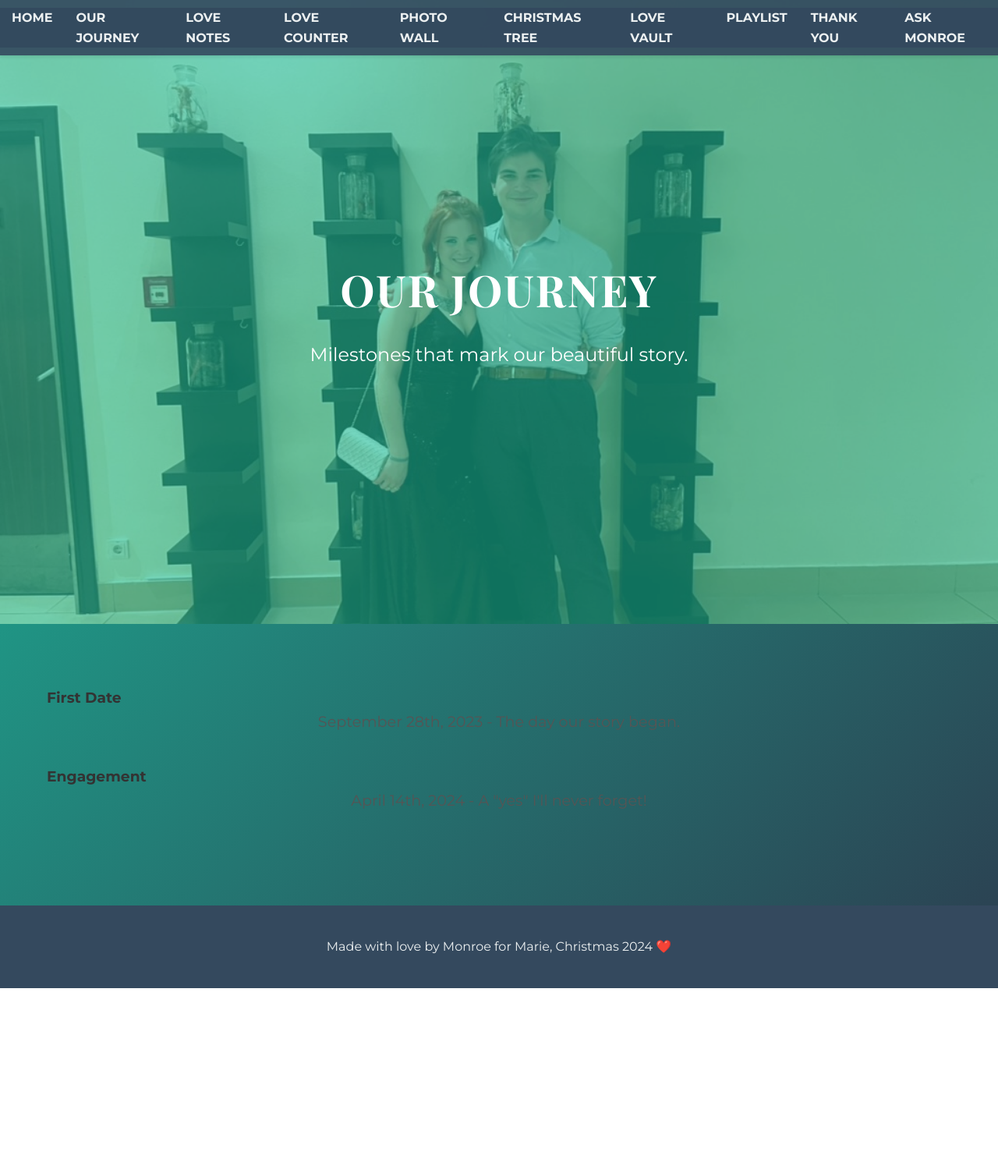
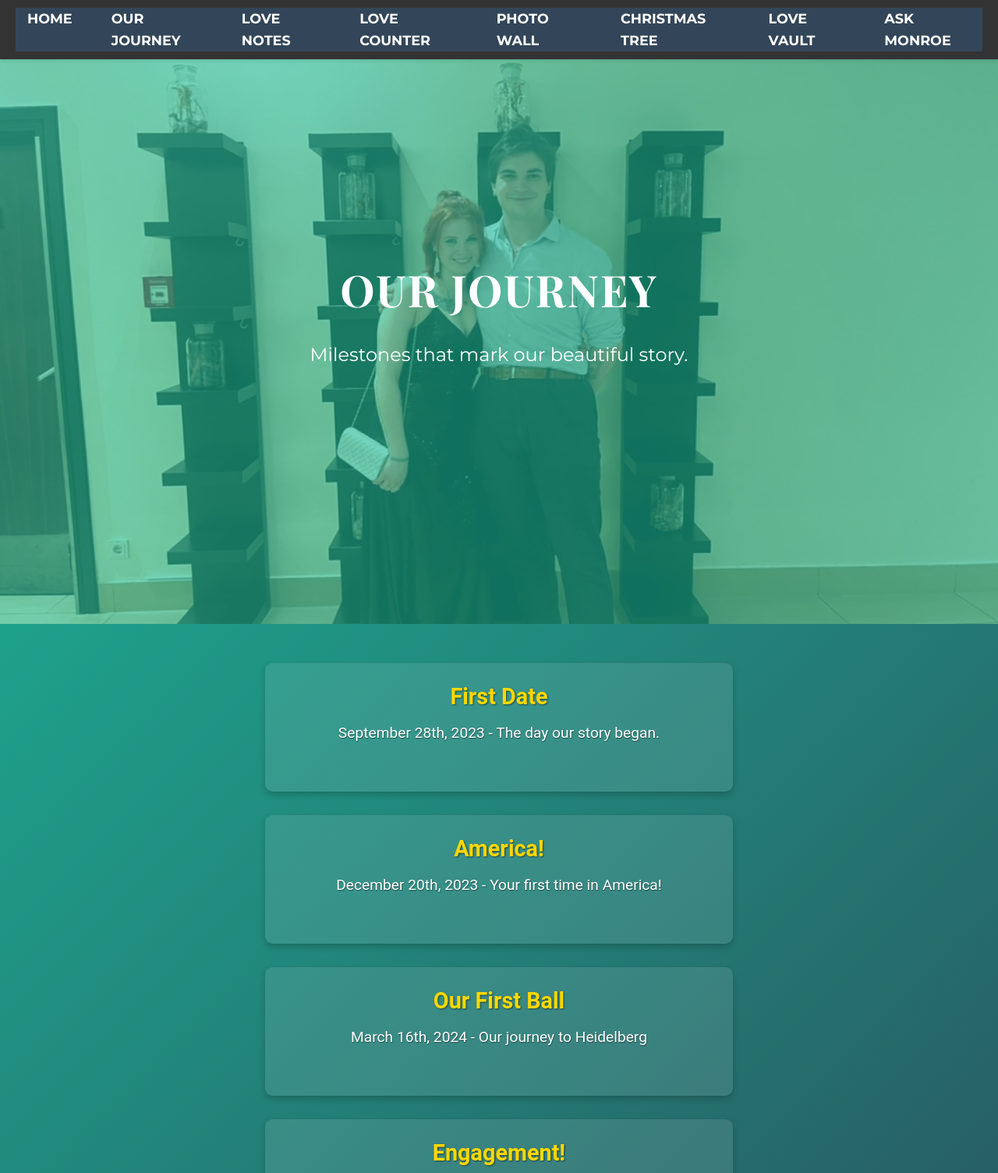
Before and after one commit to monroestephenson/monroeandmarie, a website: page our-journey.html in a window 1280 px wide. Shown: the top 1504 px of the page at 78% size. Before the commit the page ends 1267 px from the top, so only its background shows below. Drawn offline with nearby package versions, Linux system fonts and the light colour scheme.

Commit message:
deploy: cce0812de25e96cc9fd1da95cf356fe98494f1b6

```diff
--- a/assets/css/styles.css
+++ b/assets/css/styles.css
@@ -523,3 +523,100 @@ input[type="text"]:focus, input[type="email"]:focus, textarea:focus {
 .hamburger {
   display: none;
 }
+/* Timeline Section */
+#timeline {
+  background: transparent;
+  padding: 50px 20px;
+  color: #fff;
+  font-family: 'Roboto', sans-serif;
+  text-align: center;
+}
+
+#timeline .timeline {
+  display: flex;
+  flex-direction: column;
+  align-items: center;
+  gap: 30px;
+}
+
+#timeline .milestone {
+  background: rgba(255, 255, 255, 0.1); /* Transparent card */
+  border-radius: 10px;
+  box-shadow: 0 4px 8px rgba(0, 0, 0, 0.2);
+  padding: 20px;
+  max-width: 600px;
+  width: 100%;
+  transition: transform 0.3s ease;
+}
+
+#timeline .milestone:hover {
+  transform: scale(1.05); /* Slight hover effect */
+  box-shadow: 0 8px 16px rgba(0, 0, 0, 0.3);
+}
+
+#timeline .milestone h3 {
+  font-size: 1.8rem;
+  margin-bottom: 10px;
+  color: #ffd700; /* Gold color for headings */
+  text-shadow: 1px 1px 2px rgba(0, 0, 0, 0.5);
+}
+
+#timeline .milestone p {
+  font-size: 1.2rem;
+  line-height: 1.5;
+  color: #ffffff;
+  text-shadow: 0.5px 0.5px 1px rgba(0, 0, 0, 0.5);
+}
+#timeline .milestone {
+  opacity: 0;
+  transform: translateY(20px);
+  animation: fadeInUp 1s forwards;
+}
+
+@keyframes fadeInUp {
+  to {
+      opacity: 1;
+      transform: translateY(0);
+  }
+}
+/* Navigation Menu */
+nav {
+  background-color: #333;
+  padding: 10px 20px;
+}
+
+nav .navbar {
+  list-style: none;
+  display: flex;
+  justify-content: center;
+  gap: 20px;
+  padding: 0;
+  margin: 0;
+}
+
+nav .navbar li {
+  display: inline;
+}
+
+nav .navbar li a {
+  text-decoration: none;
+  color: #fff;
+  font-size: 1.1rem;
+  transition: color 0.3s;
+}
+
+nav .navbar li a:hover {
+  color: #ffd700; /* Gold on hover */
+}
+footer {
+  background: #222;
+  color: #aaa;
+  text-align: center;
+  padding: 20px 0;
+  font-size: 1rem;
+}
+
+footer p {
+  margin: 0;
+  color: #ffd700; /* Gold text */
+}
--- a/our-journey.html
+++ b/our-journey.html
@@ -19,22 +19,18 @@
   <nav>
     <div class="hamburger">&#9776;</div>
     <ul class="navbar">
-      <li><a href="index.html">Home</a></li>
+      <li><a href="index.html" aria-label="Home">Home</a></li>
       <li class="dropdown">
         <a href="our-journey.html" class="dropbtn">Our Journey</a>
-        <div class="dropdown-content">
-          <a href="our-journey.html#first-date">First Date</a>
-          <a href="our-journey.html#engagement">Engagement</a>
-          <a href="our-journey.html#first-trip">First Trip</a>
-        </div>
+
       </li>
       <li><a href="love-notes.html">Love Notes</a></li>
       <li><a href="love-counter.html">Love Counter</a></li>
       <li><a href="photo-wall.html">Photo Wall</a></li>
       <li><a href="christmas-tree.html">Christmas Tree</a></li>
       <li><a href="love-vault.html">Love Vault</a></li>
-      <li><a href="playlist.html">Playlist</a></li>
-      <li><a href="thank-you.html">Thank You</a></li>
+
+
       <li><a href="ask-monroe.html">Ask Monroe</a></li>
     </ul>
   </nav>
@@ -42,15 +38,38 @@
   <!-- TIMELINE SECTION -->
   <section id="timeline">
     <div class="timeline">
-      <div class="milestone" id="first-date">
+      <article class="milestone" id="first-date">
         <h3>First Date</h3>
         <p>September 28th, 2023 - The day our story began.</p>
-      </div>
-      <div class="milestone" id="engagement">
-        <h3>Engagement</h3>
+      </article>
+      <article class="milestone" id="first-date">
+        <h3>America!</h3>
+        <p>December 20th, 2023 - Your first time in America!</p>
+      </article>
+      <article class="milestone" id="first-date">
+        <h3>Our First Ball</h3>
+        <p>March 16th, 2024 - Our journey to Heidelberg</p>
+      </article>
+      <article class="milestone" id="engagement">
+        <h3>Engagement!</h3>
         <p>April 14th, 2024 - A "yes" I'll never forget!</p>
-      </div>
-      <!-- Add more milestones as needed -->
+      </article>
+      <article class="milestone" id="engagement">
+        <h3>America, Part 2 Electric Boogaloo!</h3>
+        <p>April 30th, 2024 - To Chi-town and back again</p>
+      </article>
+      <article class="milestone" id="engagement">
+        <h3>Budapest and more!</h3>
+        <p>June 4th, 2024 - Our First Couple's trip </p>
+      </article>
+      <article class="milestone" id="engagement">
+        <h3>Move to Berlin</h3>
+        <p>July 15th, 2024 - We move into our beautiful flat together </p>
+      </article>
+      <article class="milestone" id="engagement">
+        <h3>Wedding Announcement</h3>
+        <p>December 24th, 2024 - We tell our families about marrying July 2025!</p>
+      </article>
     </div>
   </section>
 
```
Also changed, not shown: ask-monroe.html (+4 -8 lines), christmas-tree.html (+3 -7 lines), index.html (+4 -8 lines), love-counter.html (+2 -7 lines), love-notes.html (+3 -7 lines), love-vault.html (+3 -7 lines), photo-wall.html (+3 -7 lines), playlist.html (+3 -7 lines), thank-you.html (+1 -7 lines).
